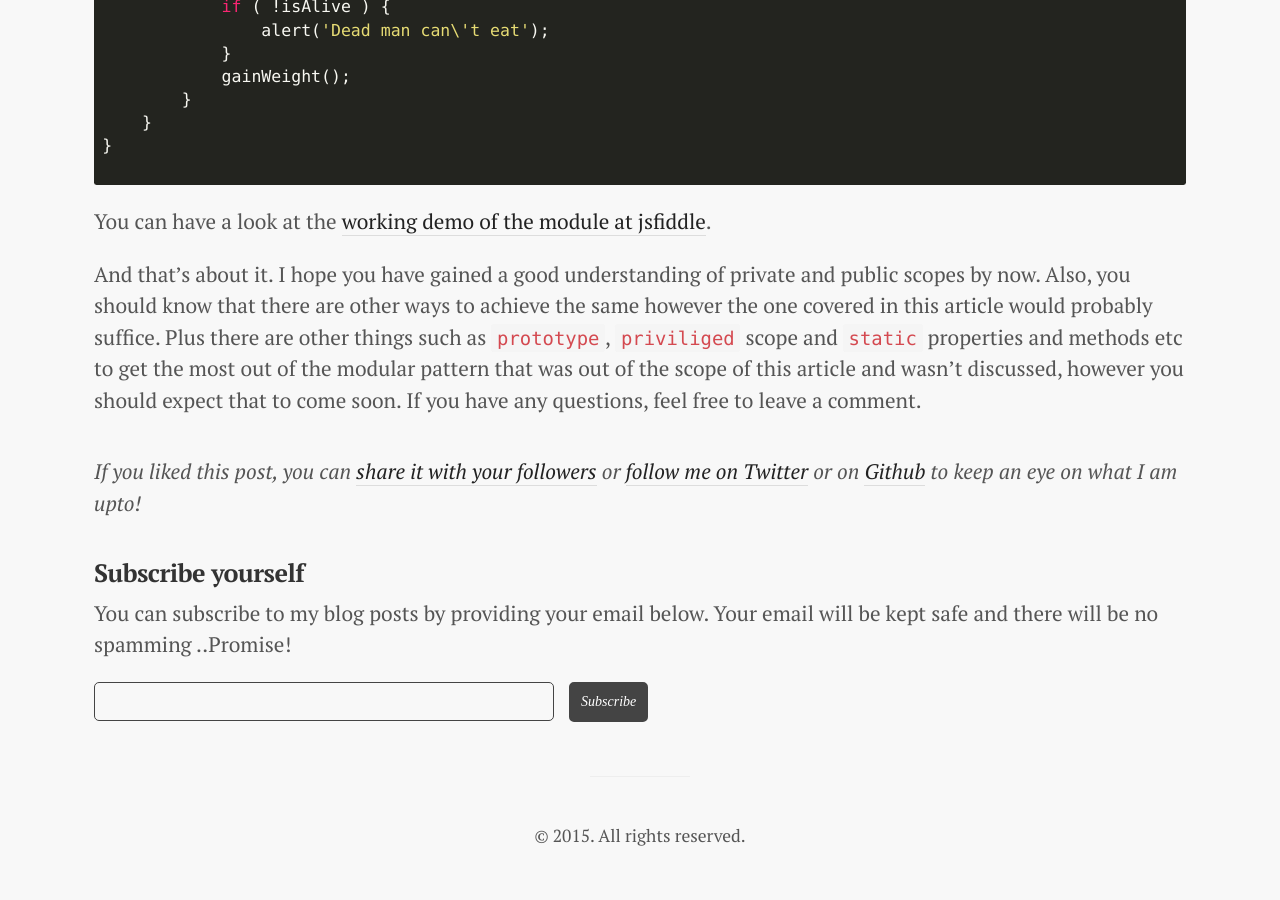
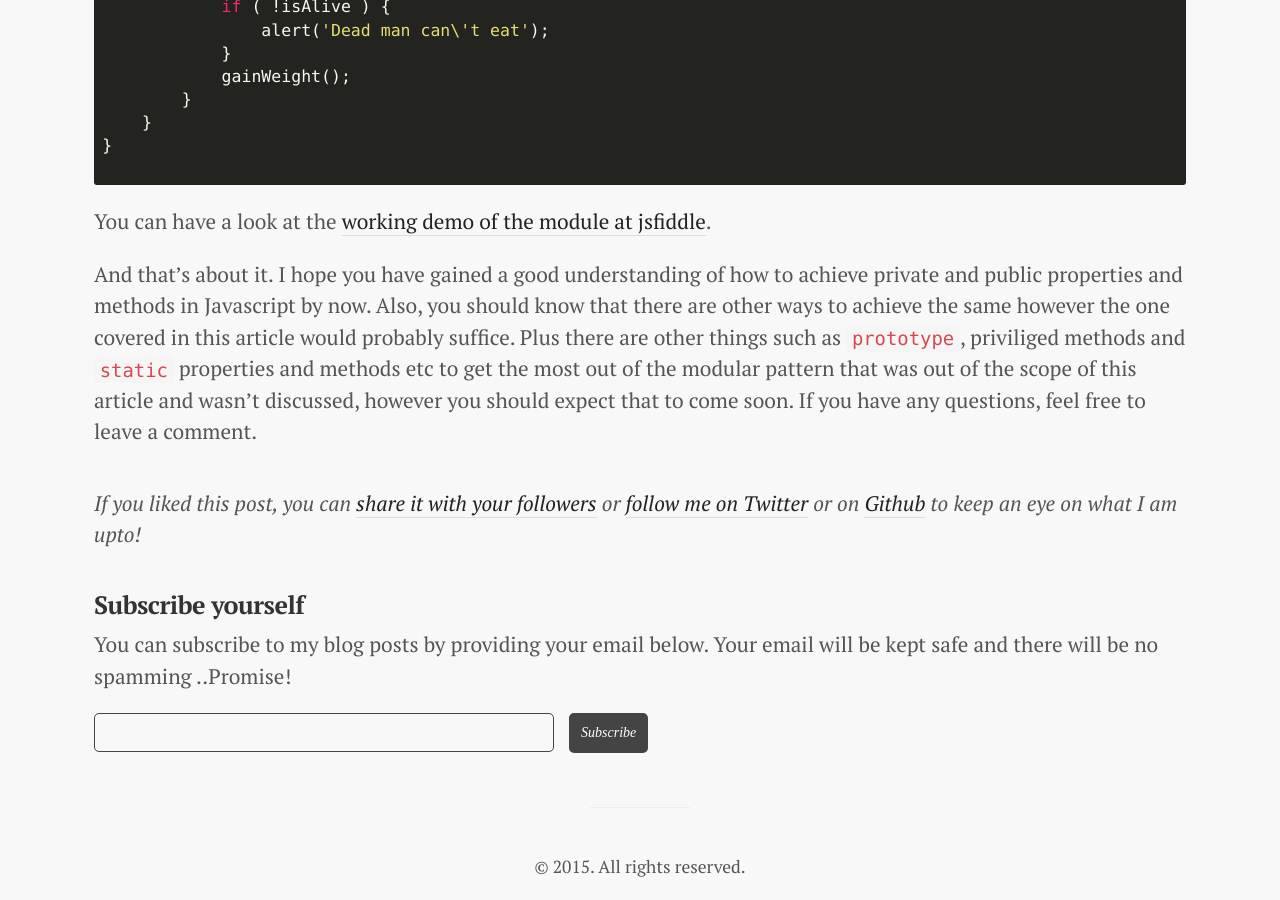
Before and after one commit to kamranahmedse/kamranahmedse.github.io, a Jekyll site: the page built from blog/_posts/2015-01-03-private-and-public-scopes-in-javascript.md, in a window 1280 px wide and 900 px high, scrolled down 5722 px. Built offline with Jekyll 4.4.1, drawn with Linux system fonts in a browser that asks for light colours; comment, search, counter and statistics services are not loaded; some of the changed text lies outside the part shown.

Commit message:
Update 2015-01-03-private-and-public-scopes-in-javascript.md

```diff
--- a/blog/_posts/2015-01-03-private-and-public-scopes-in-javascript.md
+++ b/blog/_posts/2015-01-03-private-and-public-scopes-in-javascript.md
@@ -1,9 +1,9 @@
 ---
 layout: post
-title: Private and Public scopes in Javascript
+title: Private and Public properties and methods in Javascript
 comments: true
 ---
-As promised in my previous article [Understanding scope in Javascript](http://kamranahmed.info/blog/2015/01/02/understanding-scope-in-javascript/), in this article I will be explaining how can we use OOP constructs such as `private` and `public` access specifiers in Javascript.
+As promised in my previous article [Understanding scope in Javascript](http://kamranahmed.info/blog/2015/01/02/understanding-scope-in-javascript/), in this article I will be explaining how can we emulate OOP constructs such as `private` and `public` access specifiers in Javascript.
 
 From one of the [previous article of mine on structuring Javascript](http://kamranahmed.info/blog/2014/08/07/how-to-structure-your-javascript/), we all know that how and why should we structure our Javascript code. I described how can we introduce modules in our Javascript code. Let me borrow an example from that article and show you how we decided our modules to look like:
 
@@ -210,4 +210,4 @@
 
 You can have a look at the [working demo of the module at jsfiddle](http://jsfiddle.net/41ootg5f/).
 
-And that's about it. I hope you have gained a good understanding of private and public scopes by now. Also, you should know that there are other ways to achieve the same however the one covered in this article would probably suffice. Plus there are other things such as `prototype`, `priviliged` scope and `static` properties and methods etc to get the most out of the modular pattern that was out of the scope of this article and wasn't discussed, however you should expect that to come soon. If you have any questions, feel free to leave a comment.
+And that's about it. I hope you have gained a good understanding of how to achieve private and public properties and methods in Javascript by now. Also, you should know that there are other ways to achieve the same however the one covered in this article would probably suffice. Plus there are other things such as `prototype`, priviliged methods and `static` properties and methods etc to get the most out of the modular pattern that was out of the scope of this article and wasn't discussed, however you should expect that to come soon. If you have any questions, feel free to leave a comment.
```
